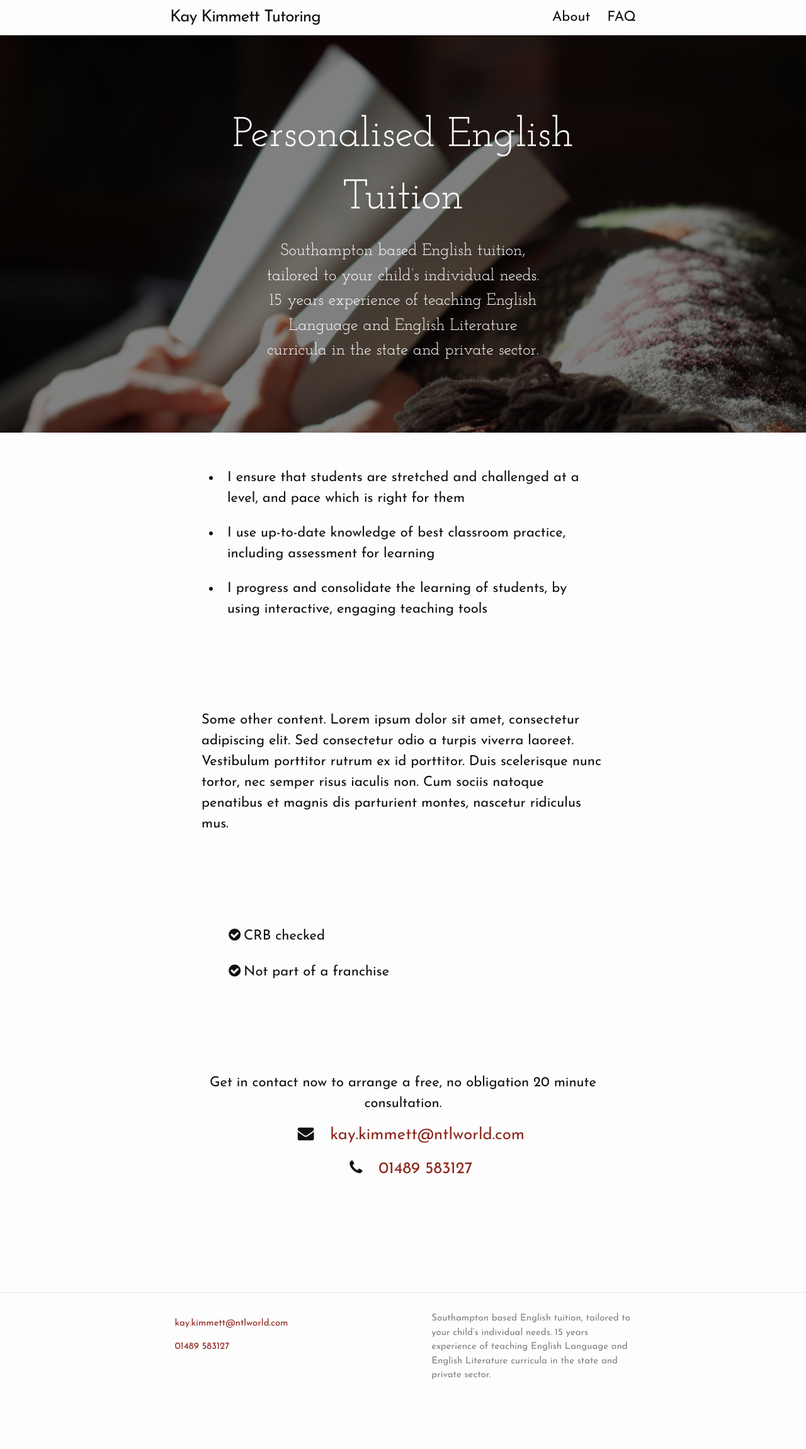
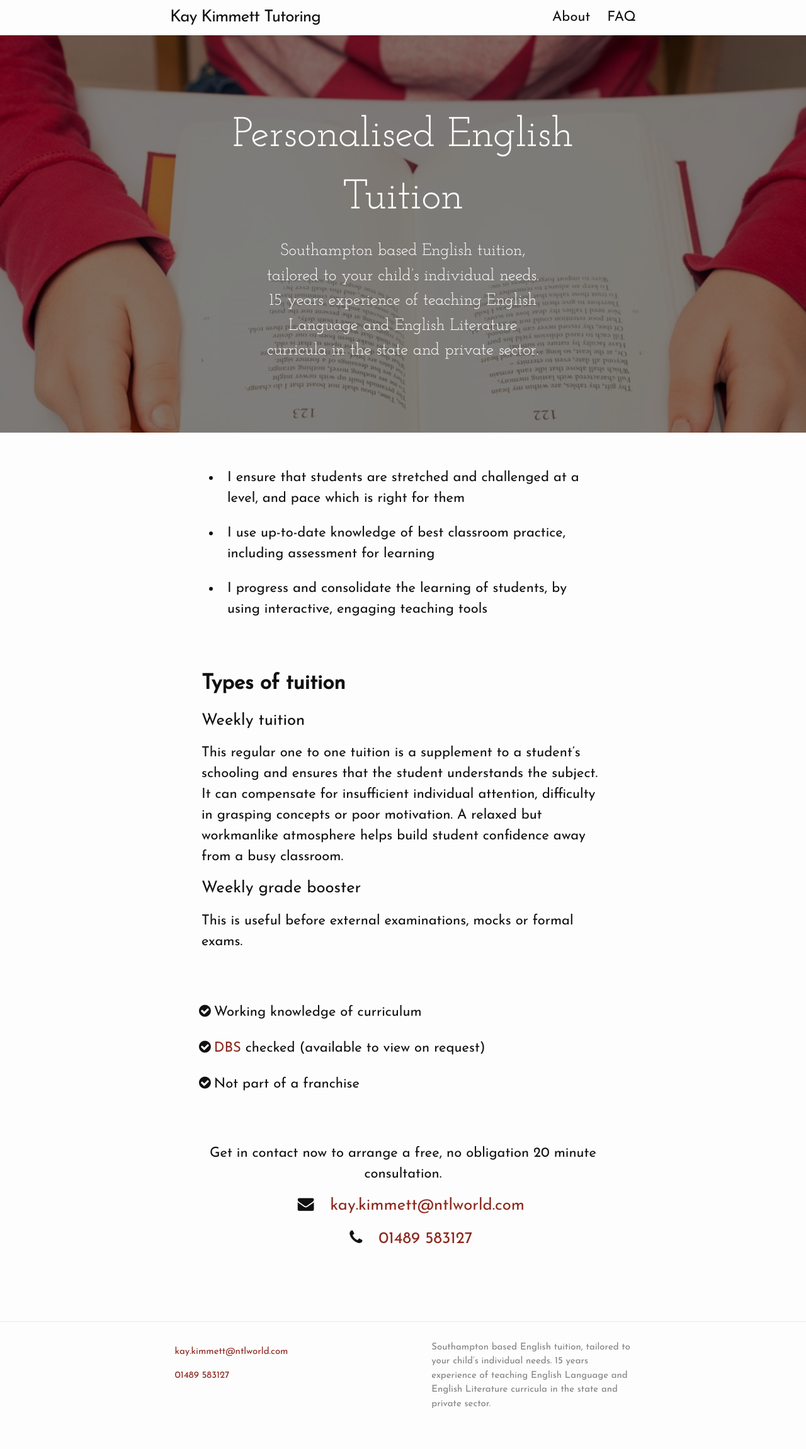
Before and after one commit to kaykimmett/kaykimmett.github.io, a Jekyll site: the page built from index.html, in a window 1280 px wide. Shown: the whole page at 63% size. Built offline with Jekyll 4.4.1, drawn with Linux system fonts in a browser that asks for light colours; nearby versions of some CDN libraries; some web fonts are replaced; before the commit the page ends 2256 px from its top, so only the background shows below that.

Commit message:
Add some new FAQs and some other bits

```diff
--- a/css/main.scss
+++ b/css/main.scss
@@ -60,6 +60,24 @@
     color: white;
 }
 
+h4 {
+    font-family: 'Josefin Slab', serif;
+    font-size: 3em;
+    font-weight: bold;
+    padding-top: 1em;
+}
+
+.middle {
+    display: table-cell;
+    vertical-align: middle;
+    text-align: center;
+}
+
+.inner {
+    margin-left: auto;
+    margin-right: auto;
+    width: 50%;
+
     h1 {
         font-size: 3em;
     }
@@ -82,23 +100,6 @@
         }
     }
 
-h4 {
-    font-family: 'Josefin Slab', serif;
-    font-size: 3em;
-    font-weight: bold;
-    padding-top: 1em;
-}
-
-.middle {
-    display: table-cell;
-    vertical-align: middle;
-    text-align: center;
-}
-
-.inner {
-    margin-left: auto;
-    margin-right: auto;
-    width: 50%;
 }
 
 @include media-query($on-palm) {
@@ -120,7 +121,15 @@
 }
 
 .vertical-margin {
-    margin: 6em 0;
+    margin: 3em 0;
+
+    h2 {
+        font-weight: 600;
+    }
+
+    h3 {
+        font-weight: 500;
+    }
 }
 
 li {
@@ -135,10 +144,12 @@
     }
 }
 
+.home-cta {
     h3 {
         text-align: center;
         i {
             padding: 0 1em;
+        }
     }
 }
 
--- a/index.html
+++ b/index.html
@@ -2,8 +2,7 @@
 layout: default
 title: Personalised English Tuition
 subtitle: Southampton based English tuition, tailored to your child’s individual needs. 15 years experience of teaching English Language and English Literature curricula in the state and private sector.
-<!-- bgimage: http://i.istockimg.com/image-zoom/30942058/3/380/253/stock-photo-30942058-girl-reading-poetry.jpg -->
-bgimage: '/assets/book.jpg'
+bgimage: '/assets/girl-hands.jpg'
 ---
 
 <ul>
@@ -13,15 +12,21 @@
 </ul>
 
 <div class="vertical-margin">
-  <p>Some other content. Lorem ipsum dolor sit amet, consectetur adipiscing elit. Sed consectetur odio a turpis viverra laoreet. Vestibulum porttitor rutrum ex id porttitor. Duis scelerisque nunc tortor, nec semper risus iaculis non. Cum sociis natoque penatibus et magnis dis parturient montes, nascetur ridiculus mus.</p>
+  <h2>Types of tuition</h2>
+  <h3>Weekly tuition</h3>
+  <p>This regular one to one tuition is a supplement to a student’s schooling and ensures that the student understands the subject.  It can compensate for insufficient individual attention, difficulty in grasping concepts or poor motivation. A relaxed but workmanlike atmosphere helps build student confidence away from a busy classroom.</p>
+
+  <h3>Weekly grade booster</h3>
+  <p>This is useful before external examinations, mocks or formal exams.</p>
 </div>
 
-<ul class="fa-ul">
-  <li>CRB checked</li>
+<ul class="fa-ul vertical-margin">
+  <li>Working knowledge of curriculum</li>
+  <li><a href="https://www.gov.uk/disclosure-barring-service-check/overview">DBS</a> checked (available to view on request)</li>
   <li>Not part of a franchise</li>
 </ul>
 
-<div class="vertical-margin">
+<div class="vertical-margin home-cta">
   <p id="contact" class="center">Get in contact now to arrange a free, no obligation 20 minute consultation.</p>
   <h3><i class="fa fa-envelope"></i><a href="mailto:{{ site.email }}">{{ site.email }}</a></h3>
   <h3><i class="fa fa-phone"></i><a href="tel:{{ site.phone }}">{{ site.phone }}</a></h3>
```
Also changed, not shown: about.md (+5 -3 lines), faq.html (+37 -28 lines), assets/girl-hands.jpg (added), 2 other files. Lines whose indentation alone changed are shown as unchanged.
